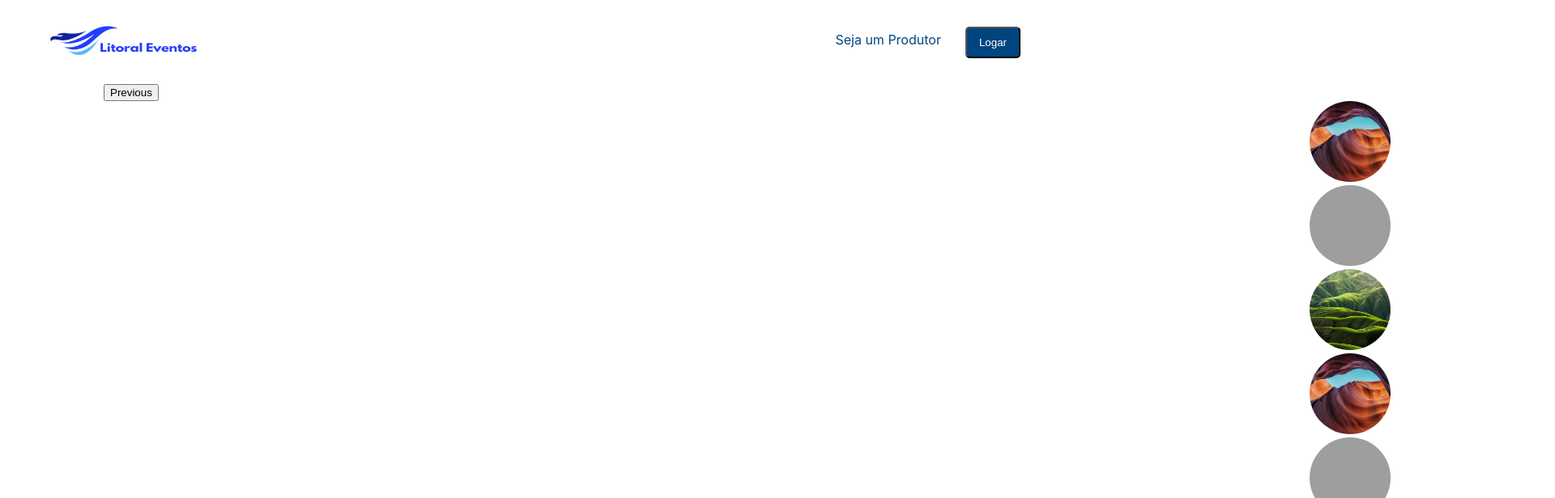
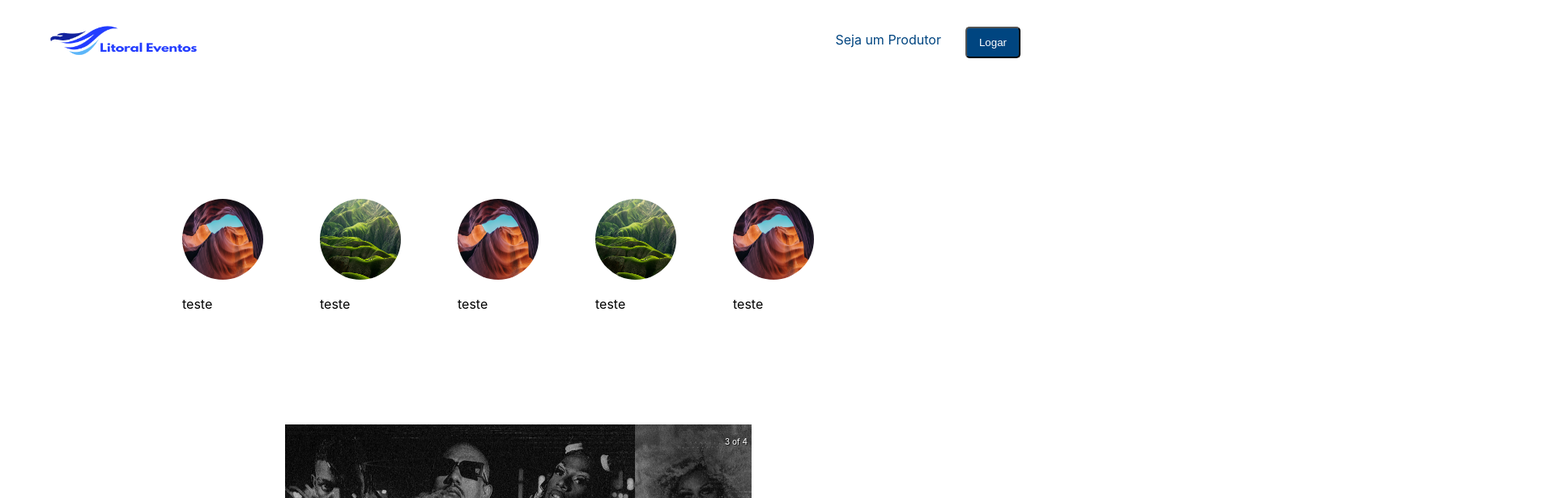
Before and after one commit to Nicolas-Gut/Litoral_Eventos, a React (Create React App) app: page / in a window 1280 px wide. Shown: the top 616 px of the page at 81% size, 1920 px wide, since content can reach past the window. Built offline with nearby package versions, Linux system fonts and the light colour scheme; no server answers; grey boxes are pictures that could not be loaded.

Commit message:
changed ImageSlider

```diff
--- a/src/components/ImageSlider.css
+++ b/src/components/ImageSlider.css
@@ -1,39 +1,33 @@
-.slider-container {
-    width: 80%;
+.imageSlider{
+  width: 90%;
+  max-width: 900px;
   margin: 0 auto;
-  }
-
-  .slick-slide {
+  margin-top: -180px;
+  margin-bottom: -220px;
+  min-height: 100vh;
   display: flex;
+  align-items: center;
   justify-content: center;
 }
 
-  .circular-image {
-    border-radius: 50%;
+.inner{
+  display: flex;
+}
+
+.item{
+  min-height: 200px;
+  min-width: 120px;
+  padding: 35px;
+}
+
+.item img{
   width: 100px;
   height: 100px;
-    object-fit:cover;
-    /* margin: 0 10px; */
+  border-radius: 50%;
+  pointer-events: none;
 }
 
-  .slick-dots {
-    bottom: 10px;
+.carousel{
+  cursor: grab;
+  overflow: hidden;
 }
-
-  /* .slick-dots li button:before {
-    color: #865a5a;
-  }
-
-  .slick-dots li.slick-active button:before {
-    color: #ac0000;
-  } */
-
-
-  /* .slider-item {
-    display: flex;
-    justify-content: center;
-  } */
-
-  .slide-item-container {
-    margin: 0 10px; /* Ajuste as margens conforme necessário */
-  }
--- a/src/components/ImageSlider.js
+++ b/src/components/ImageSlider.js
@@ -1,41 +1,45 @@
 import React from 'react';
-import Slider from 'react-slick';
-import './ImageSlider.css'; // Arquivo CSS personalizado para estilização
+import {useState, useEffect, useRef} from 'react'
+import './ImageSlider.css'
+import { motion } from 'framer-motion'
+
 import I1 from './assets/img/I5.jpg';
-import I2 from './assets/img/I2.jpg';
-import I3 from './assets/img/I1.jpg';
+import I2 from './assets/img/I1.jpg';
+import I3 from './assets/img/I5.jpg';
 
-const ImageSlider = () => {
-  const settings = {
-    dots: true,
-    infinite: true,
-    speed: 500,
-    slidesToShow: 3, // Exibir 3 imagens por vez (ajuste conforme necessário)
-    slidesToScroll: 1,
-    variableWidth: true
-  };
+const images = [I1, I2, I3, I2, I3]
+
+function ImageSlider() {
+  const carousel = useRef();
+  const [width, setWidth] = useState(0)
+
+  useEffect(() => {
+    console.log(carousel.current?.scrollWidth, carousel.current?.offsetWidth)
+    setWidth(carousel.current?.scrollWidth - carousel.current?.offsetWidth)
+  }, [])
+
 
   return (
-      <div className="slider-container">
-        <Slider {...settings}>
-          <div >
-            <div className="slide-item-container">
-              <img src={I1} alt="Imagem 1" className="circular-image" />
-            </div>
-          </div>
-          <div className="slider-item">
-            <div className="slide-item-container">
-              <img src={I2} alt="Imagem 2" className="circular-image" />
-            </div>
-          </div>
-          <div className="slider-item">
-            <div className="slide-item-container">
-              <img src={I3} alt="Imagem 3" className="circular-image" />
-            </div>
-          </div>
-          {/* Adicione mais imagens conforme necessário */}
-        </Slider>
-      </div>
+    <div className='imageSlider'>
+      <motion.div ref={carousel} className='carousel' whileTap={{ cursor: "grabbing" }}>
+        <motion.div className='inner'
+        drag="x"
+        dragConstraints={{ right: 0, left: -width}}
+        initial={{ x: 100}}
+        animate= {{ x: 0}}
+        transition={{ duration: 0.8}}
+        >
+
+          {images.map(image =>(
+            <motion.div className='item' key={image}>
+              <img src={image} alt="Texto alt" />
+              <p style={{display: 'flex', alignItems: 'center'}}>teste</p>
+            </motion.div>
+          ))}
+
+        </motion.div>
+      </motion.div>
+    </div>
     );
 
 };
```
Lines whose indentation alone changed are shown as unchanged.
